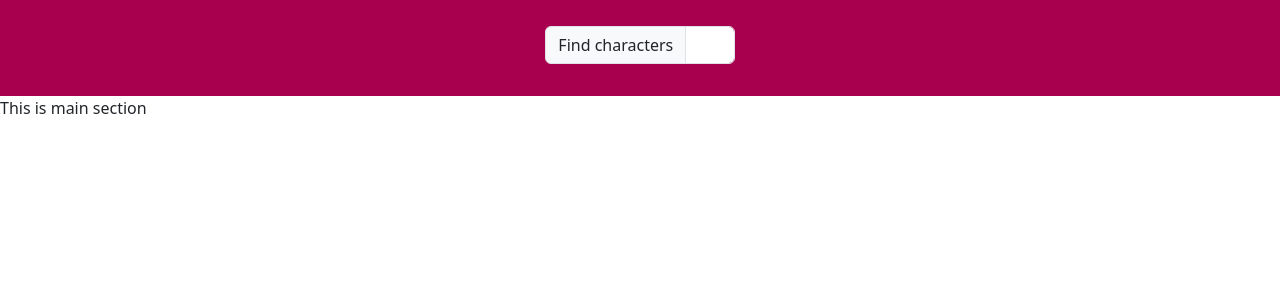
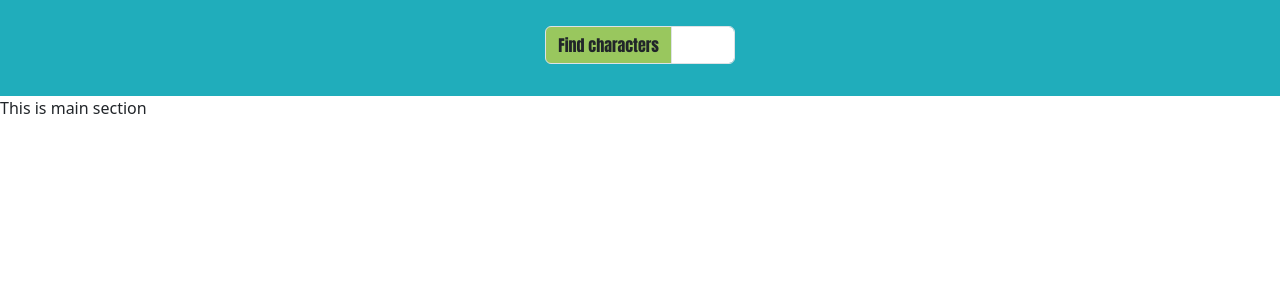
Before and after one commit to RZajacc/RickAndMorty, a React (Vite) app: page / in a window 1280 px wide. Shown: the top 300 px of the page. Built offline with nearby package versions, Linux system fonts and the light colour scheme; no server answers.

Commit message:
improved passing values between components and added some styling to nav

```diff
--- a/src/App.jsx
+++ b/src/App.jsx
@@ -1,40 +1,38 @@
 
-import { useEffect } from 'react';
-import './App.css'
+import { useEffect, useState } from 'react';
 import NavSection from './components/NavSection'
+
 
 
 
 function App() {
 
-  // * Get value from search input in nav
-  const getSearchValue = (searchVal) => {
-    console.log("Search val =", searchVal);
-  }
+  const [searchVal, setsearchVal] = useState("");
 
-  // * Fetch data from API
-  const url = "https://rickandmortyapi.com/api/character";
-
-  const fetchCharacters = async () => {
-    try {
-      const response = await fetch(url);
-      const data = await response.json();
-      console.log(data);
-    } catch (error) {
-      console.log("Error ---->", error);
-    }
-  }
-
-  useEffect(() => {
-    fetchCharacters()
-  }, [])
+  console.log("Search val--->", searchVal)
 
 
+  // // * Fetch data from API
+  // const url = "https://rickandmortyapi.com/api/character";
+
+  // const fetchCharacters = async () => {
+  //   try {
+  //     const response = await fetch(url);
+  //     const data = await response.json();
+  //     console.log(data);
+  //   } catch (error) {
+  //     console.log("Error ---->", error);
+  //   }
+  // }
+
+  // useEffect(() => {
+  //   fetchCharacters()
+  // }, [])
 
 
   return (
     <>
-      <NavSection getSearchValue={getSearchValue} />
+      <NavSection setsearchVal={setsearchVal} />
       <div>This is main section</div>
     </>
   )
--- a/src/components/NavSection.jsx
+++ b/src/components/NavSection.jsx
@@ -6,27 +6,25 @@ import InputGroup from 'react-bootstrap/InputGroup';
 
 import '../style/navStyle.css';
 
-import { useState } from 'react';
 
-function NavSection({getSearchValue}) {
-
-  const [searchVal, setsearchVal] = useState("");
+function NavSection({setsearchVal}) {
 
   const changeInputHandler = (event) => {
     setsearchVal(event.target.value);
-    getSearchValue(searchVal);
   }
+
 
     return (
       <Container fluid >
         <Row  id='nav'>
           <Col xs={2}>
-            <InputGroup className='mb-3'>
+            <InputGroup className='mb-3' >
               <InputGroup.Text id="search-addon">Find characters</InputGroup.Text>
               <Form.Control
                 aria-label='searchKey'
                 aria-describedby='search-addon'
                 onChange={changeInputHandler}
+                id="input-field"
               />
             </InputGroup>
           </Col>
--- a/src/main.jsx
+++ b/src/main.jsx
@@ -1,7 +1,6 @@
 import React from 'react'
 import ReactDOM from 'react-dom/client'
 import App from './App.jsx'
-// import './index.css'
 
 ReactDOM.createRoot(document.getElementById('root')).render(
   <React.StrictMode>
--- a/src/style/navStyle.css
+++ b/src/style/navStyle.css
@@ -3,12 +3,21 @@
 }
 
 #nav {
-    background-color: #A8004E;
+    background-color: #20ADBB;
     height: 6rem;
     align-items: center;
     justify-content: center;
+    font-family:Impact, Haettenschweiler, 'Arial Narrow Bold', sans-serif;
 }
 
 #nav:first-child{
     padding-top: 10px;
 }
+
+#search-addon {
+    background-color: #99C75E;
+}
+
+#input-field{
+    font-family: Georgia, 'Times New Roman', Times, serif;
+}
```
Also changed, not shown: src/App.css (deleted, +0 -45 lines), src/index.css (deleted, +0 -69 lines).
